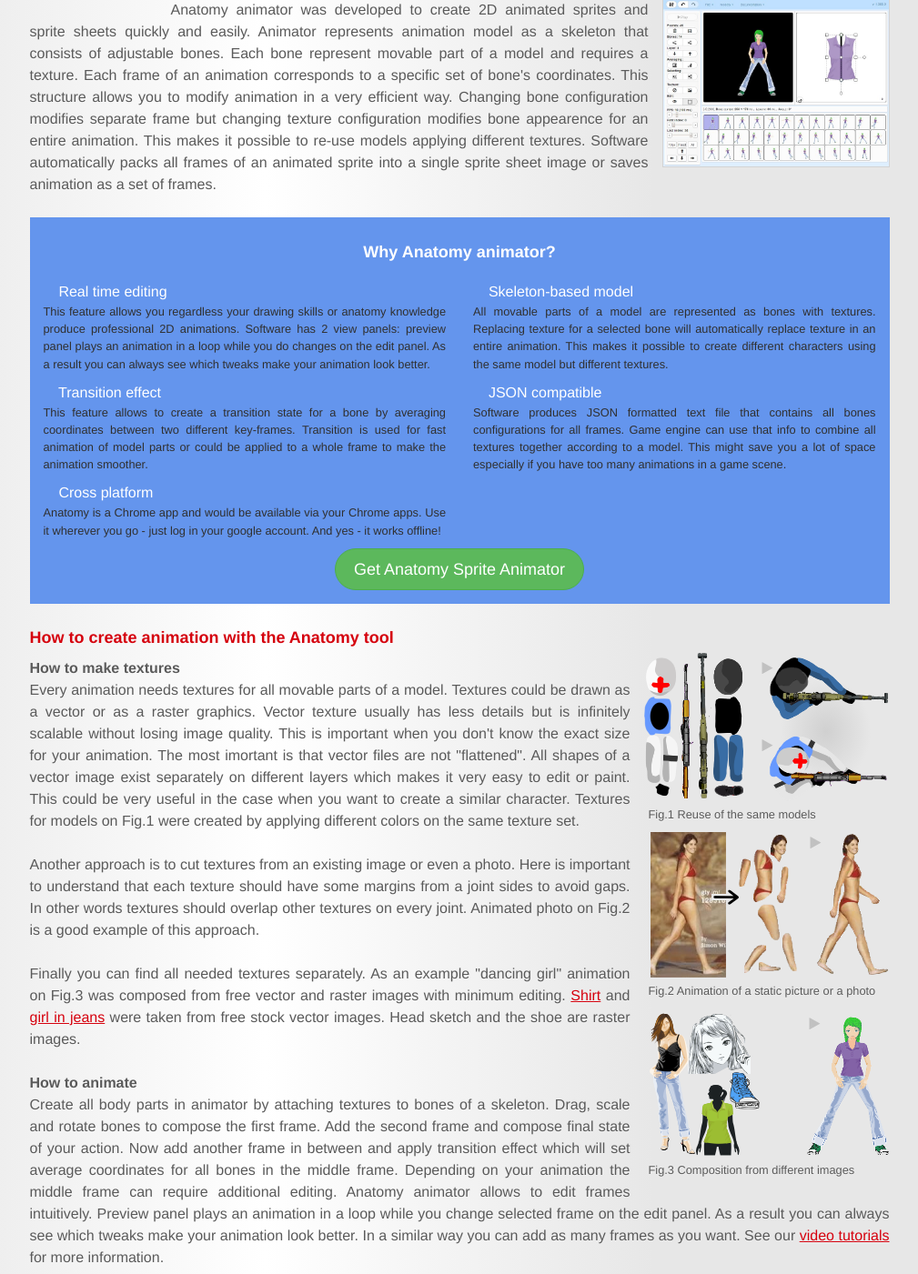
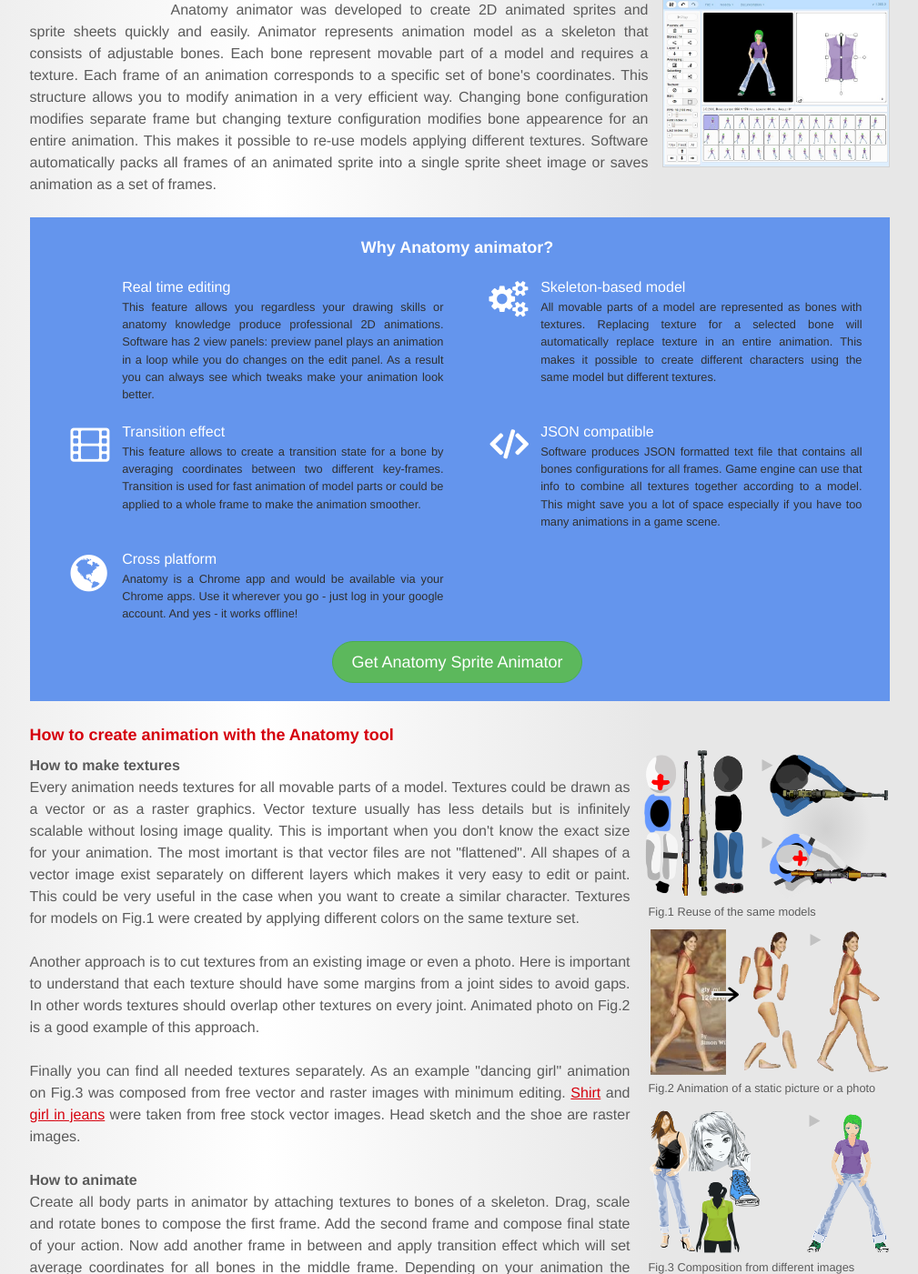
Before and after one commit to Qvatra/Githubpages, a PHP site: page / in a window 1280 px wide. Shown: the part 417-1818 px from the top of the page at 91% size, without its empty margins (135-1144 px from the left). Run offline with PHP 8.4, Linux system fonts and the light colour scheme; some web fonts are replaced.

Commit message:
features styling

```diff
--- a/css/custom.css
+++ b/css/custom.css
@@ -24,7 +24,7 @@ body {
 }
 
 .colorContainer {
-    padding: 15px;
+    padding: 10px 30px 20px 25px;
     background: cornflowerblue;
     text-shadow: none;
 }
@@ -95,6 +95,7 @@ h5 {
 
 h6 {
   font-size: .8em;
+  margin-bottom: 10px;
 }
 
 p {
@@ -170,6 +171,21 @@ pre code {
   color: #f2f2f2;
   background-color: #303030;
   border: none;
+}
+
+.feature-icon {
+    font-size: 40px;
+    top: 15px;
+    color: white;
+    font-weight: normal;
+}
+
+.fa-code {
+    font-weight: bold;
+}
+
+.fa-globe {
+    font-size: 47px;
 }
 
 /*Social*/
@@ -315,6 +331,10 @@ pre code {
 
 .no-margin {
     margin: 0;
+}
+
+.no-padding {
+    padding: 0;
 }
 
 .no-decoration {
@@ -628,6 +648,8 @@ body:after{ /*preload sprite images to avoid blinking*/
     .header {padding-top: 10px; padding-bottom: 10px;}
     h1 {font-size: 30px}
     h2 {font-size: 22px}
+    .col-xxs-12 { width: 100%; }
+    .feature-icon { left: -5px;}
     .carousel-inner .active.left { left: -100%; }
     .carousel-inner .active.right { left: 100%; }
 	.carousel-inner .next        { left:  100%; }
@@ -670,6 +692,7 @@ body:after{ /*preload sprite images to avoid blinking*/
 @media (min-width: 480px) and (max-width: 767px) {
     .header {padding-top: 15px; padding-bottom: 15px;}
     h1 {font-size: 36px}
+    .feature-icon { left: -8px;}
     .carousel-inner .active.left { left: -50%; }
     .carousel-inner .active.right { left: 50%; }
 	.carousel-inner .next        { left:  50%; }
@@ -714,6 +737,7 @@ body:after{ /*preload sprite images to avoid blinking*/
 
 /*md*/
 @media (min-width: 992px) and (max-width: 1199px) {
+    .feature-icon { left: 10px;}
     .carousel-inner .active.left { left: -33%; }
     .carousel-inner .active.right { left: 33%; }
 	.carousel-inner .next        { left:  33%; }
@@ -725,6 +749,7 @@ body:after{ /*preload sprite images to avoid blinking*/
 
 /*lg*/
 @media (min-width: 1200px) {
+    .feature-icon { left: 20px;}
     .carousel-inner .active.left { left: -33%; }
     .carousel-inner .active.right { left: 33%; }
 	.carousel-inner .next        { left:  33%; }
--- a/index.html
+++ b/index.html
@@ -40,7 +40,8 @@
             <div class="collapse navbar-collapse" id="bs-example-navbar-collapse-1">
                 <ul class="nav navbar-nav">
                     <li class="pseudo-nav-link no-select">Animator</li>
-                    <li><a class="no-select" rel="nofollow" target="_blank" href="https://www.youtube.com/channel/UCVUPo50VNtyV-4gAyc_gLHQ" title="video tutorials">Tutorials</a></li>
+                    <li><a class="no-select" rel="nofollow" target="_blank" href="https://www.youtube.com/channel/UCVUPo50VNtyV-4gAyc_gLHQ"
+                        title="video tutorials">Tutorials</a></li>
                 </ul>
             </div>
             <!-- /.navbar-collapse -->
@@ -86,16 +87,24 @@
                 <div class="colorContainer">
                     <h3 class="text-center top-padding">Why Anatomy animator?</h3>
                     <div class="row">
-                        <div class="col-xs-6">
-                            <h5><span class="glyphicon glyphicon-time" aria-hidden="true"></span> Real time editing</h5>
+                        <div class="col-xs-6 col-xxs-12 row no-margin no-padding">
+                            <span class="feature-icon glyphicon glyphicon-time col-xs-2" aria-hidden="true"></span>
+                            <!--<i class="feature-icon fa fa-clock-o col-xs-2" aria-hidden="true"></i>-->
+                            <div class="col-xs-10">
+                                <h5>Real time editing</h5>
                                 <h6>
                                     This feature allows you regardless your drawing skills or anatomy knowledge produce professional 2D animations.
                                     Software has 2 view panels: preview panel plays an animation in a loop while you do changes on the edit panel.
                                     As a result you can always see which tweaks make your animation look better.
                                 </h6>
                             </div>
-                        <div class="col-xs-6">
-                            <h5><span class="glyphicon glyphicon-cog" aria-hidden="true"></span> Skeleton-based model</h5>
+                        </div>
+                        <div class="col-xs-6 col-xxs-12 row no-margin no-padding">
+                            <!--<span class="feature-icon glyphicon glyphicon-cog col-xs-2" aria-hidden="true"></span>-->
+                            <i class="feature-icon fa fa-cogs col-xs-2" aria-hidden="true"></i>
+
+                            <div class="col-xs-10">
+                                <h5>Skeleton-based model</h5>
                                 <h6>
                                     All movable parts of a model are represented as bones with textures.
                                     Replacing texture for a selected bone will automatically replace texture in an entire animation.
@@ -103,17 +112,25 @@
                                 </h6>
                             </div>
                         </div>
+                    </div>
                     <div class="row">
-                        <div class="col-xs-6">
-                            <h5><span class="glyphicon glyphicon-film" aria-hidden="true"></span> Transition effect</h5>
+                        <div class="col-xs-6 col-xxs-12 row no-margin no-padding">
+                            <!--<span class="feature-icon glyphicon glyphicon-film col-xs-2" aria-hidden="true"></span>-->
+                            <i class="feature-icon fa fa-film col-xs-2" aria-hidden="true"></i>
+                            <div class="col-xs-10">
+                                <h5>Transition effect</h5>
                                 <h6>
                                     This feature allows to create a transition state for a bone by averaging coordinates between two different key-frames.
                                     Transition is used for fast animation of model parts or could be applied to a whole frame to make the animation smoother.
                                 </h6>
                             </div>
+                        </div>
 
-                        <div class="col-xs-6">
-                            <h5><span class="glyphicon glyphicon-thumbs-up" aria-hidden="true"></span> JSON compatible</h5>
+                        <div class="col-xs-6 col-xxs-12 row no-margin no-padding">
+                            <!--<span class="feature-icon glyphicon glyphicon-thumbs-up col-xs-2" aria-hidden="true"></span>-->
+                            <i class="feature-icon fa fa-code col-xs-2" aria-hidden="true"></i>
+                            <div class="col-xs-10">
+                                <h5>JSON compatible</h5>
                                 <h6>
                                     Software produces JSON formatted text file that contains all bones configurations for all frames.
                                     Game engine can use that info to combine all textures together according to a model.
@@ -121,14 +138,19 @@
                                 </h6>
                             </div>
                         </div>
+                    </div>
                     <div class="row">
-                        <div class="col-xs-6">
-                            <h5><span class="glyphicon glyphicon-globe" aria-hidden="true"></span> Cross platform</h5>
+                        <div class="col-xs-6 col-xxs-12 row no-margin no-padding">
+                            <!--<span class="feature-icon glyphicon glyphicon-globe col-xs-2" aria-hidden="true"></span>-->
+                            <i class="feature-icon fa fa-globe col-xs-2" aria-hidden="true"></i>
+                            <div class="col-xs-10">
+                                <h5>Cross platform</h5>
                                 <h6>
                                     Anatomy is a Chrome app and would be available via your Chrome apps.
                                     Use it wherever you go - just log in your google account.
                                     And yes - it works offline!
                                 </h6>
+                            </div>
                         </div>
                     </div>
                     <div class="text-center top-margin">
```
Lines whose indentation alone changed are shown as unchanged.
